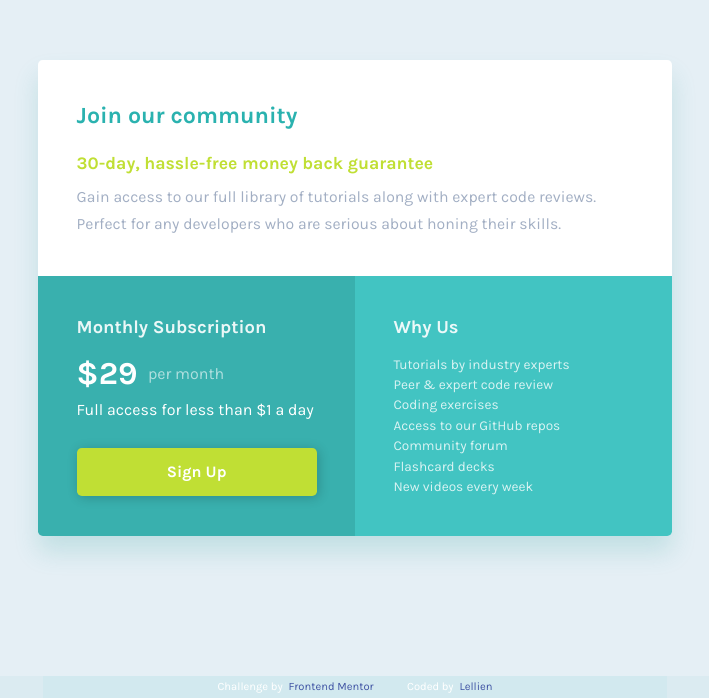
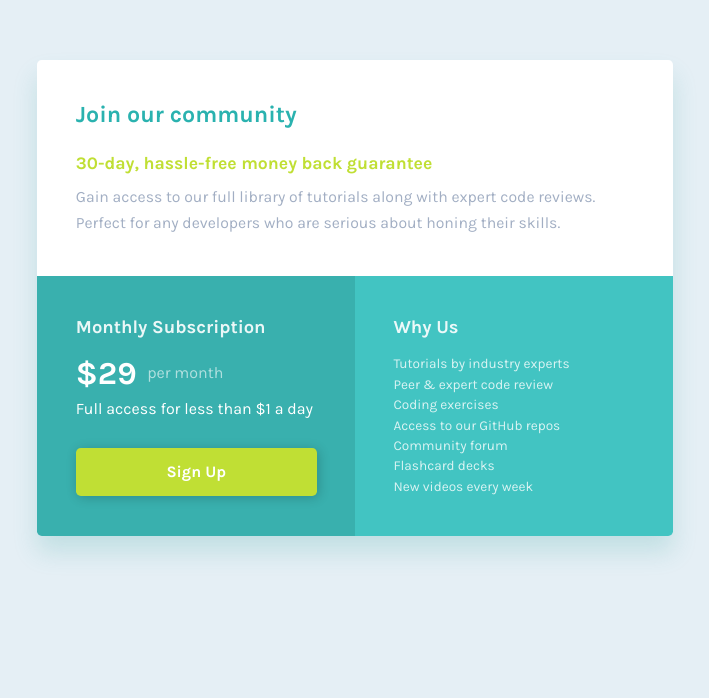
Before and after one commit to Lellien/frontend-mentor-challenge-single-price-grid-component-master, a website: page src/index.html in a window 1280 px wide. Shown: the part 102-800 px from the top of the page, without its empty margins (285-994 px from the left). Drawn offline with Linux system fonts and the light colour scheme.

Commit message:
More styling adjustments based on both designs

```diff
--- a/src/sass/style.scss
+++ b/src/sass/style.scss
@@ -15,7 +15,7 @@ body {
   min-height: 100vh;
   line-height: 1.5;
   -webkit-font-smoothing: antialiased;
-  padding: 1.95em;
+  padding: 4.4em 1.97em 4.69em; //@ mobile ~70px top , ~75px bottom, 31px each side
   background: config.$light-gray;
   font-family: config.$font-stack;
   color: #ffff;
@@ -45,8 +45,8 @@ a {
 }
 
 .container {
-  //@375x870px should be ~313px width by ~725px height
-  height: fit-content;
+  //@375x870px should be ~313px width by ~724/725px height
+  // height: fit-content;
   box-shadow: 0 1rem 1.5rem
     color.scale(config.$primary-color, $saturation: -20%, $alpha: -80%);
   border-radius: 0.3rem;
@@ -55,11 +55,12 @@ a {
     padding: 1.4em 1.56em;
   }
   .community {
-    //@1440x800px  ~640px by ~220px
-    @include config.bg-effect(#ffff);
+    //@mobile ~313 width x ~268 height
+    background: #ffff;
     border-radius: config.set-radius(t, 0.3);
 
     h1 {
+      padding-block: 0.14em;
       color: config.$primary-color;
       line-height: 1.5;
       font-size: 1.25em;
@@ -71,19 +72,19 @@ a {
       font-size: 0.95em;
       font-weight: 700;
       line-height: 1.2;
-      margin-bottom: 1.3em;
+      margin-bottom: 1.2em;
     }
     p {
       color: config.$mid-gray;
       font-size: 0.85em;
       opacity: 0.9;
-      line-height: 2;
-      margin-bottom: 0.38rem;
+      line-height: 1.93;
+      margin-bottom: 0.5rem;
     }
   }
 
   .info {
-    //@1440x800 should be 640px by  ~260px height
+    //@mobile should be ~313px width by  ~456px height total both parts
     display: flex;
     flex-direction: column;
 
@@ -97,7 +98,7 @@ a {
     }
 
     &-1 {
-      //@desktop design 320px w x 260px h
+      //@mobile ~313 x ~228
       @include config.bg-effect(config.$primary-color, 4%);
 
       h3 {
@@ -107,7 +108,7 @@ a {
       a {
         display: block;
         text-align: center;
-        margin: 1.6rem auto 0.1rem;
+        margin-block: 1.64rem 0.11rem;
         padding-block: 0.75em;
         border-radius: 0.3rem;
         background: config.$secondary-color;
@@ -126,7 +127,6 @@ a {
         bottom: 0;
         left: 0;
         border-radius: 0.4em;
-        // border: 1px solid #ffff;
         border: 1px solid config.$secondary-color;
         opacity: 0;
         transition: all ease-in-out 250ms;
@@ -169,6 +169,7 @@ a {
         gap: 0.65rem;
 
         .fee {
+          line-height: 1.47;
           font-size: 2rem;
           font-weight: 700;
         }
@@ -180,6 +181,7 @@ a {
     }
 
     &-2 {
+      //@mobile ~313 width x ~228 height
       @include config.bg-effect(config.$primary-color, 14%);
       border-radius: config.set-radius(b, 0.3);
 
@@ -197,6 +199,7 @@ a {
   }
 }
 footer {
+  display: none;
   position: fixed;
   bottom: 0;
   right: 0;
@@ -229,23 +232,26 @@ footer {
 
 @media (min-width: 700px) {
   body {
-    padding: 4.5em;
+    padding-block: 10em; // @desktop ~160 top, sides don't matter as max-width on container
   }
   .container {
     //@1440x800px shold be ~635px width by ~475px height
-    max-width: 39.6em;
+    max-width: 39.7em;
 
     .card {
-      padding: 2.4rem;
+      padding: 2.4rem 2.4rem;
     }
 
     .community {
+      //@1440x800 should be 640px by  ~216px height
+
       font-size: 1.16rem;
       h1 {
+        padding: 0;
         margin-bottom: 1rem;
       }
       h2 {
-        margin-bottom: 0.25em;
+        margin-bottom: 0.26em;
       }
       h2,
       p {
@@ -261,7 +267,12 @@ footer {
       flex-direction: row;
 
       &-1 {
+        //@desktop design 320px w x 260px h
         border-radius: config.set-radius(bl, 0.3);
+
+        a {
+          margin-top: 1.7rem;
+        }
       }
       &-2 {
         border-radius: config.set-radius(br, 0.3);
```
Also changed, not shown: public/css/style.css.
